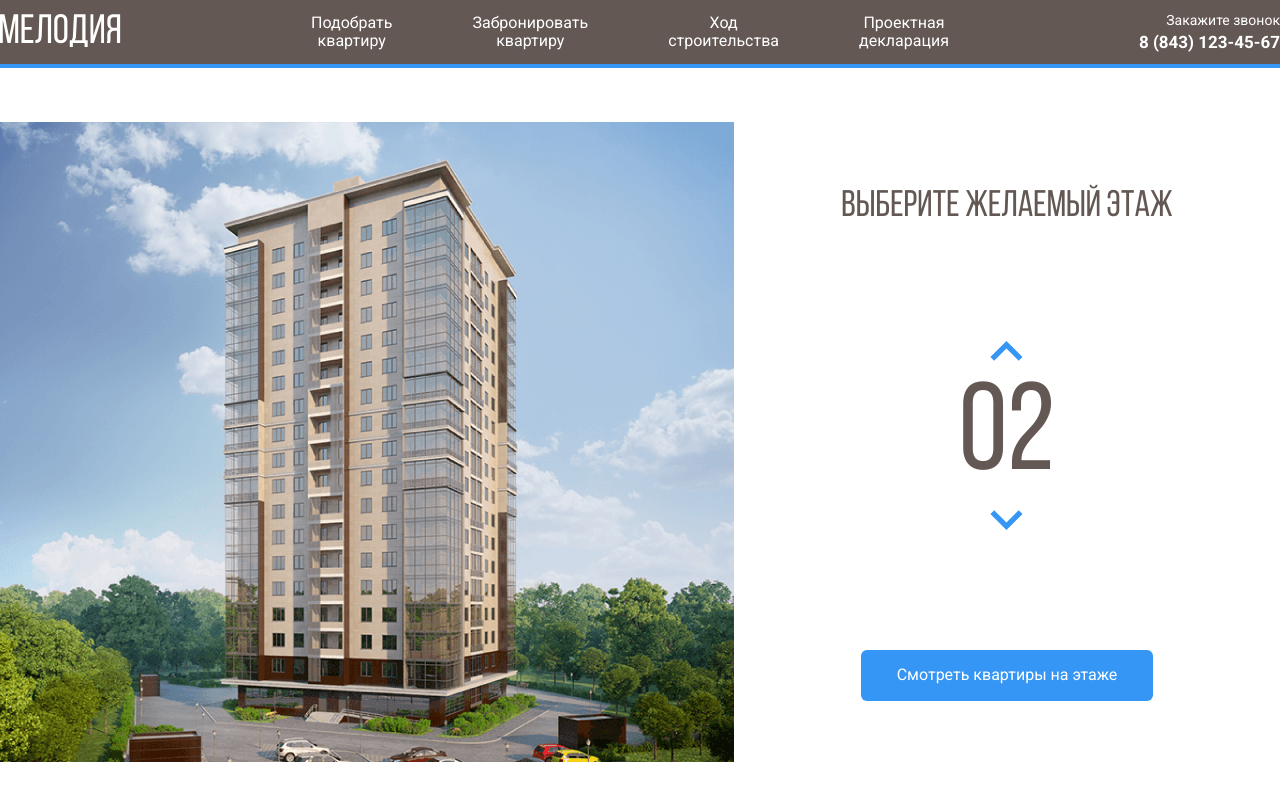
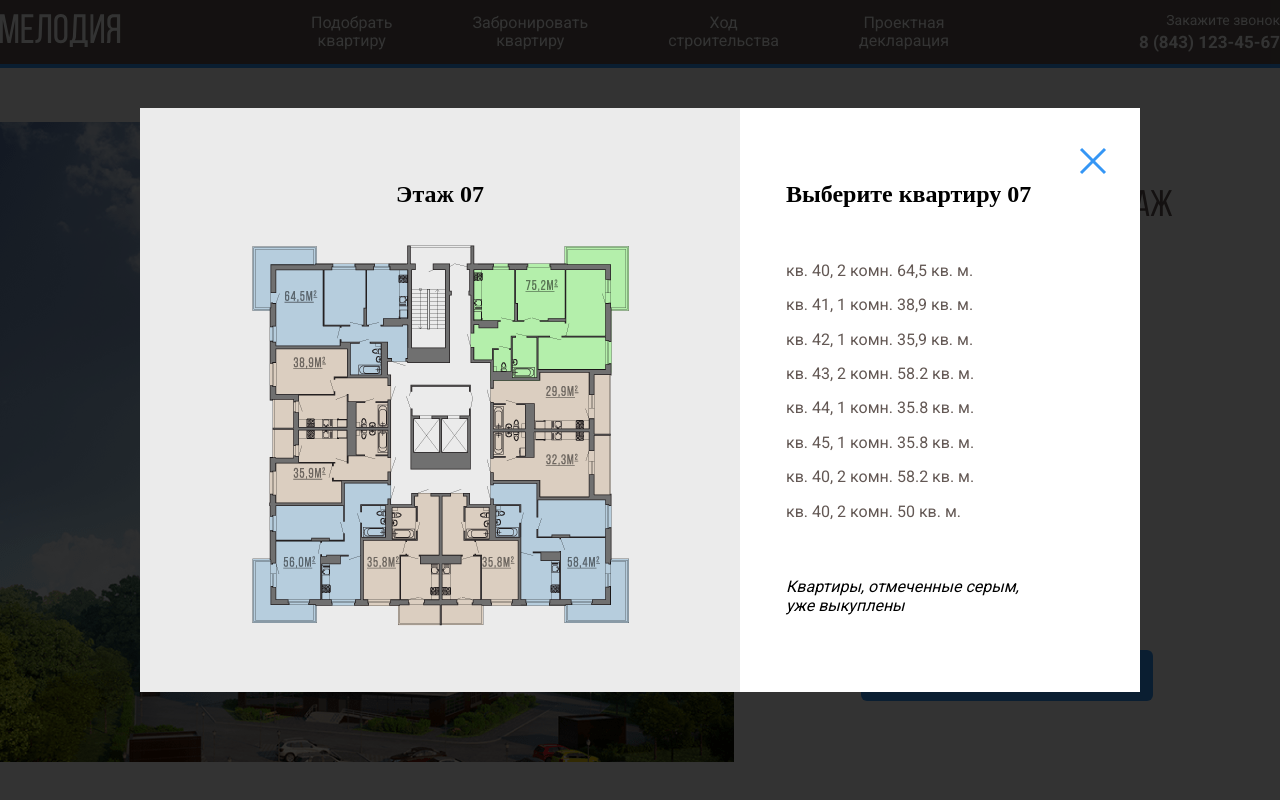
Before and after one commit to yegoshua/Melody, a plain HTML site: page index.html in a window 1280 px wide. Both pictures are taken after a click on the button "Смотреть квартиры на этаже". Drawn offline with nearby package versions, Linux system fonts and the light colour scheme.

Commit message:
add modal window

```diff
--- a/css/style.css
+++ b/css/style.css
@@ -136,3 +136,92 @@ path.current-floor{
   padding:16px 36px;
   cursor: pointer;
 }
+
+.modal{
+  position: fixed;
+  left: 0;
+  top: 0;
+  width: 100%;
+  height: 100%;
+  background-color: rgba(0, 0, 0, 0.8);
+  display: flex;
+  align-items: center;
+  justify-content: center;
+  opacity: 0;
+  transform: scale(0);
+  transition: opacity 0.2s;
+}
+
+.modal-dialog{
+  position: relative;
+  max-width: 1000px;
+  min-height: 565px;
+  background-color: #fff;
+  flex-grow: 1;
+  display: flex;
+}
+
+.is-open{
+  opacity: 1;
+  transform: scale(1);
+}
+
+.modal-image{
+  background: #ebebeb;
+  width: 60%;
+  text-align: center;
+  padding: 50px;
+}
+
+.modal-title{
+font-family: Bebas Neue;
+
+font-size: 24px;
+line-height: 24px;
+}
+
+.modal-info{
+  width: 40%;
+  padding: 50px 46px;
+}
+
+.flat-list{
+  padding: 0;
+  list-style: none;
+  margin-top: 55px;
+
+}
+.flat-item{
+  margin-bottom: 15px;
+}
+
+.flat-link{
+  color: #635854;
+  font-size: 16px;
+  line-height: 19px;
+  text-decoration: none;
+  transition: 0.3s;
+}
+
+.flat-link:hover
+{
+  color: #3596F5;
+  text-decoration: underline;
+}
+
+.modal-alert{
+  font-style: italic;
+font-weight: normal;
+font-size: 16px;
+line-height: 19px;
+margin-top: 56px;
+}
+
+.modal-close-button{
+  position: absolute;
+  right: 27px;
+  top: 38px;
+  background-color: #fff;
+  border: none;
+  cursor: pointer;
+}
--- a/index.html
+++ b/index.html
@@ -105,6 +105,52 @@
             <button class="button button-primary">Смотреть квартиры на этаже</button>
         </div>
     </main>
+    <div class="modal">
+        <div class="modal-dialog">
+            <button class="modal-close-button">
+                <svg width="28" height="28" viewBox="0 0 28 28" fill="none" xmlns="http://www.w3.org/2000/svg">
+                    <path d="M2 2L26 26" stroke="#3596F5" stroke-width="3" />
+                    <path d="M26 2L2 26" stroke="#3596F5" stroke-width="3" />
+                </svg>
+            </button>
+            <div class="modal-image">
+                <h3 class="modal-title">Этаж <span class="modal-counter">07</span></h3>
+                <img src="img/flor-png.png" alt="">
+            </div>
+            <div class="modal-info">
+                <h3 class="modal-title">Выберите квартиру <span class="modal-counter">07</span></h3>
+                <ul class="flat-list">
+                    <li class="flat-item">
+                        <a href="" class="flat-link">кв. 40, 2 комн. 64,5 кв. м.</a>
+                    </li>
+                    <li class="flat-item">
+                        <a href="" class="flat-link">кв. 41, 1 комн. 38,9 кв. м.</a>
+                    </li>
+                    <li class="flat-item">
+                        <a href="" class="flat-link">кв. 42, 1 комн. 35,9 кв. м.</a>
+                    </li>
+                    <li class="flat-item">
+                        <a href="" class="flat-link">кв. 43, 2 комн. 58.2 кв. м.</a>
+                    </li>
+                    <li class="flat-item">
+                        <a href="" class="flat-link">кв. 44, 1 комн. 35.8 кв. м.</a>
+                    </li>
+                    <li class="flat-item">
+                        <a href="" class="flat-link">кв. 45, 1 комн. 35.8 кв. м.</a>
+                    </li>
+                    <li class="flat-item">
+                        <a href="" class="flat-link">кв. 40, 2 комн. 58.2 кв. м.</a>
+                    </li>
+                    <li class="flat-item">
+                        <a href="" class="flat-link">кв. 40, 2 комн. 50 кв. м.</a>
+                    </li>
+                </ul>
+                <p class="modal-alert">
+                    Квартиры, отмеченные серым,<br> уже выкуплены
+                </p>
+            </div>
+        </div>
+    </div>
     <script src="https://code.jquery.com/jquery-3.6.0.min.js"
         integrity="sha256-/xUj+3OJU5yExlq6GSYGSHk7tPXikynS7ogEvDej/m4=" crossorigin="anonymous"></script>
     <script src="js/main.js"></script>
--- a/js/main.js
+++ b/js/main.js
@@ -3,6 +3,9 @@ $(document).ready(function () {
     let floorPath = $('.home-image path');
     let counterUp = $('.counter-up');
     let counterDown = $('.counter-down');
+    let modal = $('.modal');
+    let modalCloseButton = $('.modal-close-button');
+    let buttonPrimary = $('.button-primary')
     console.log("Сайт готов к манипуляции")
     floorPath.on('mouseover', function(){
         floorPath.removeClass("current-floor");
@@ -10,6 +13,17 @@ $(document).ready(function () {
         $('.counter').text(currentFloor);
     });
 
+    floorPath.on('click',function(){
+        modal.toggleClass('is-open');
+    })
+
+    modalCloseButton.on('click',function(){
+        modal.toggleClass('is-open');
+    })
+
+    buttonPrimary.on('click',function(){
+        modal.toggleClass('is-open');
+    })
     counterUp.on('click', function () {
        if(currentFloor<18){
             currentFloor++;
```
Also changed, not shown: img/flor-png.png (added).
